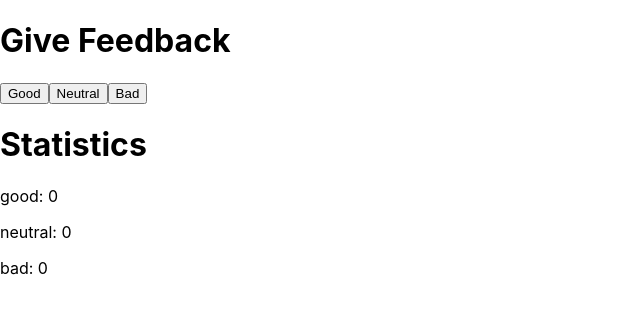
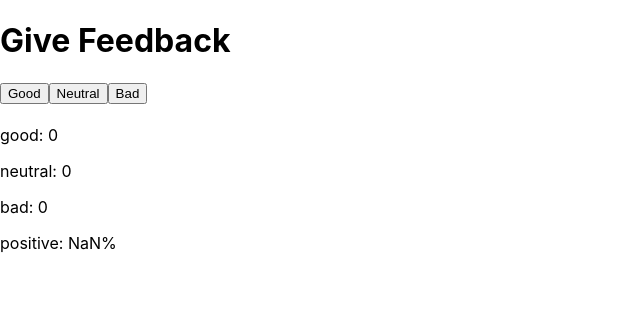
Before and after one commit to ganmany5288/FSOSubRepo, a React (Create React App) app in the folder part1/my-app/: page / in a window 1280 px wide. Shown: the top 314 px of the page, without its empty margins (0-640 px from the left). Built offline with nearby package versions, Linux system fonts and the light colour scheme.

Commit message:
part1 practice update

```diff
--- a/part1/my-app/src/App.js
+++ b/part1/my-app/src/App.js
@@ -1,6 +1,19 @@
-import React from 'react';
+import React, { useState } from 'react';
 import ReactDOM from 'react-dom';
-import {useState} from 'react';
+
+
+const Statistics = (props) => {
+  return(
+    <div>
+      <h1>{props.title}</h1>
+      <p>good: {props.good}</p>
+      <p>neutral: {props.neutral}</p>
+      <p>bad: {props.bad}</p>
+      <p>positive: {props.positive}</p>
+    </div>
+    )
+
+}
 
 
 const App = () => {
@@ -8,20 +21,29 @@
   const [good, setGood] = useState(0)
   const [neutral, setNeutral] = useState(0)
   const [bad, setBad] = useState(0)
-
-
-
+  // const [average, setAverage] = useState(0)
+  // handleGoodClick
+  // handleNeutralClilck
+  // handleBadClick
+  const positive = (good/(good+neutral+bad))*100 + "%"
 
   return (
     <div>
       <h1>Give Feedback</h1>
-      <button>Good</button>
-      <button>Neutral</button>
-      <button>Bad</button>
-      <h1>Statistics</h1>
-      <p onClick={() => setGood(good + 1)}>good: {good}</p>
-      <p onClick={() => setNeutral(neutral + 1)}>neutral: {neutral}</p>
-      <p onClick={() => setBad(bad + 1)}>bad: {bad}</p>
+      <button onClick={() => setGood(good + 1)}>Good</button>
+      <button onClick={() => setNeutral(neutral + 1)}>Neutral</button>
+      <button onClick={() => setBad(bad + 1)}>Bad</button>
+
+      <Statistics text='Statistics' good={good} neutral={neutral} bad={bad} positive={positive}/>
+
+
+      {/* <h1>Statistics</h1>
+      <p>good: {good}</p>
+      <p>neutral: {neutral}</p>
+      <p>bad: {bad}</p>
+      <p>all: {good + neutral + bad}</p>
+      {/* <p>average: {}</p> */}
+      {/* <p>positive: {positive}</p> */}
     </div>
   )
 }
```
